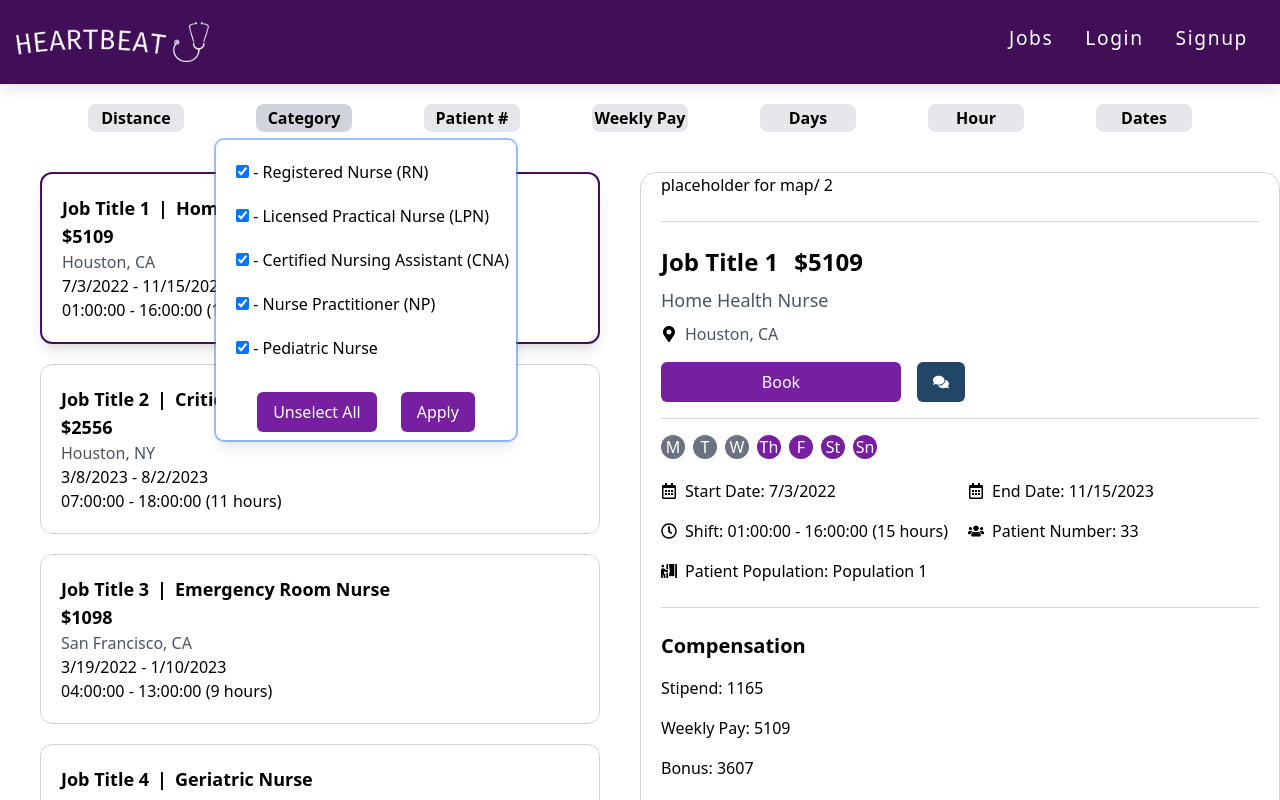
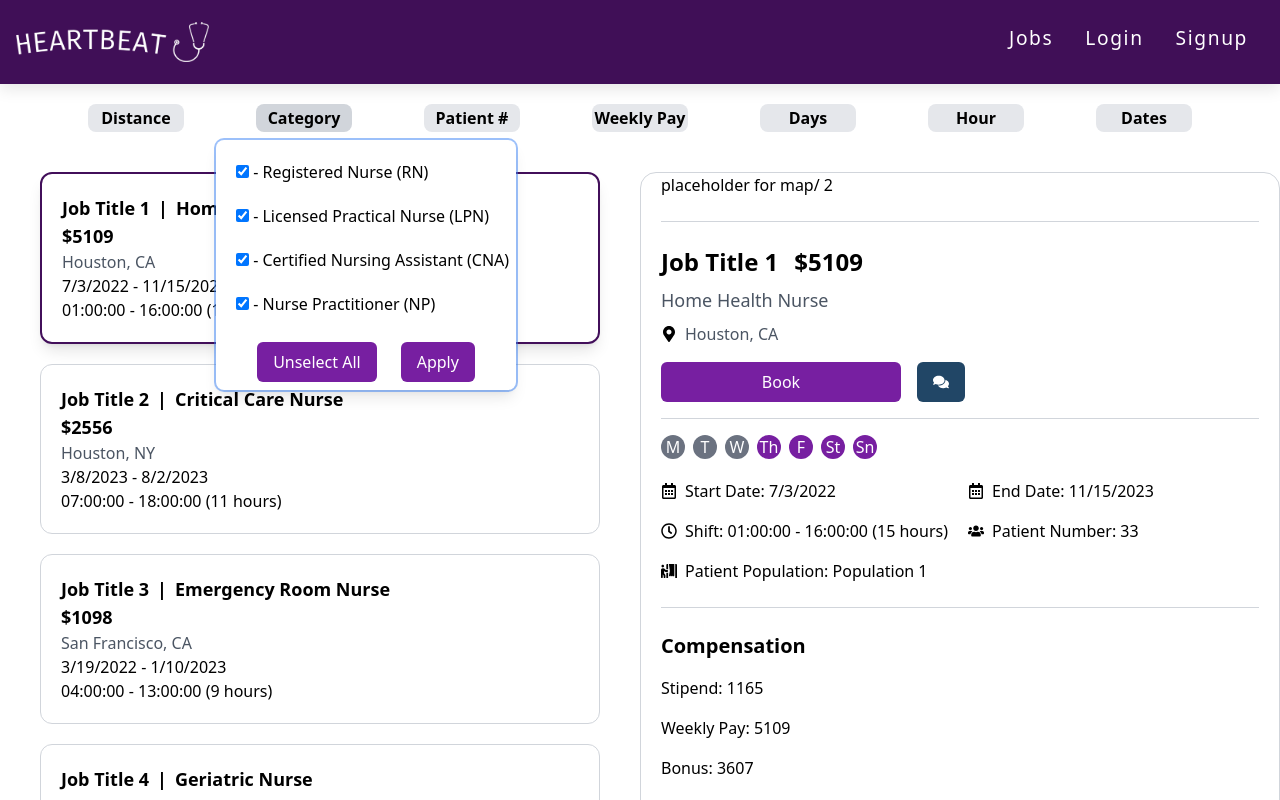
Before and after one commit to Nurse-HeartBeat/FrontEnd, a Next.js app in the folder heart-beat/: page /jobs in a window 1280 px wide. Both pictures are taken after a click on the button "Category". Shown: the top 800 px of the page. Built offline with nearby package versions, Linux system fonts and the light colour scheme; no server answers.

Commit message:
style: Change the max height of the filter category

```diff
--- a/heart-beat/src/components/filterComp/filterCategory.tsx
+++ b/heart-beat/src/components/filterComp/filterCategory.tsx
@@ -5,7 +5,7 @@ import { FilterPassTypes, CategoryTypes } from '../../utils/types';
 const FilterCategory: React.FC<{ filterPass: FilterPassTypes }> = ({ filterPass }) => {
   const nurseCategories = Object.keys(filterPass.category)
   return (
-    <div className="filter-dropdown-container md:w-[300px] md:max-h-[300px] md:-translate-x-10">
+    <div className="filter-dropdown-container md:w-[300px] md:max-h-[250px] md:-translate-x-10">
       <label htmlFor="category"></label>
       <div className='flex flex-col' style={{ width: '300px', maxHeight: '500px', overflowY: 'auto' }}>
         {nurseCategories.map((category, index) => {
```
